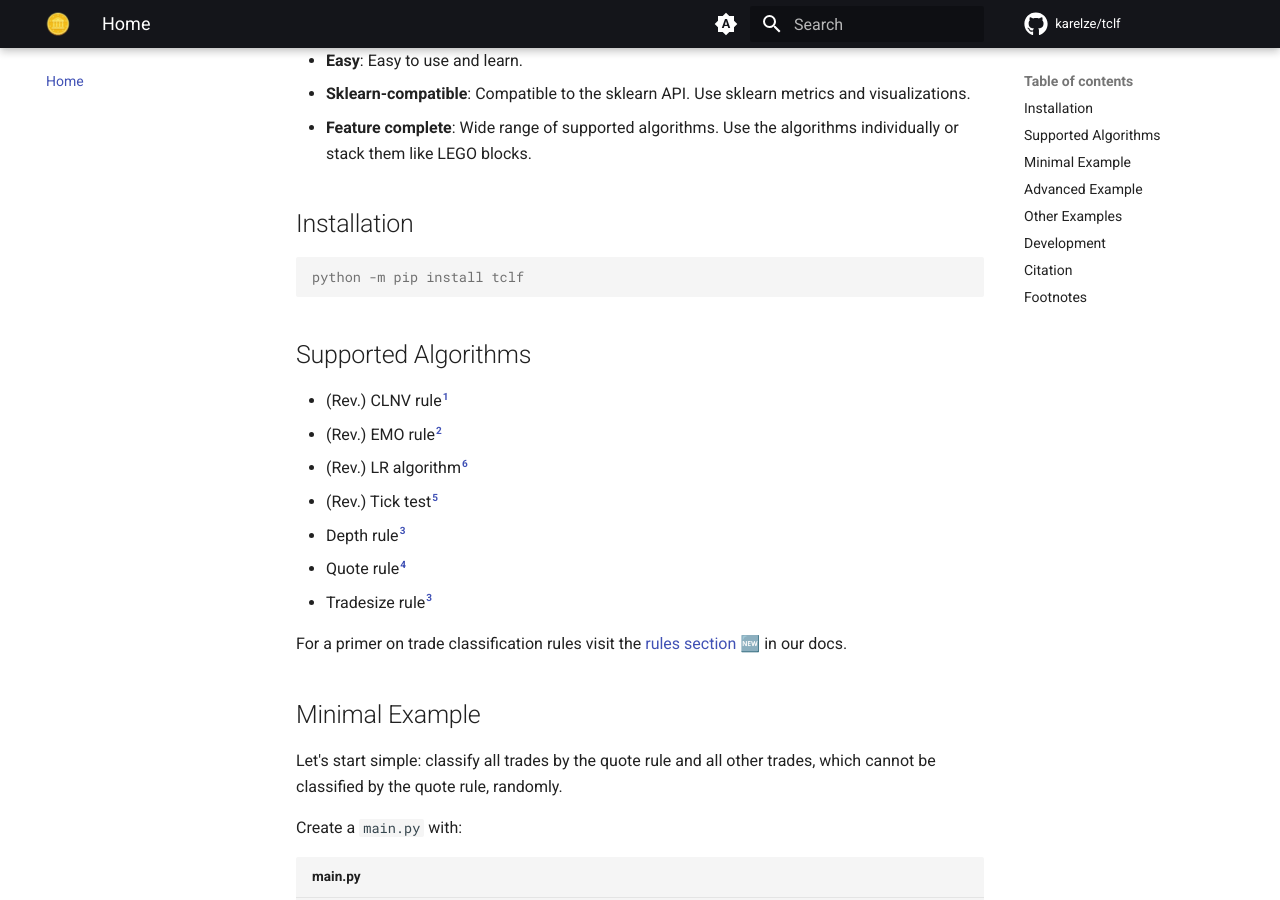
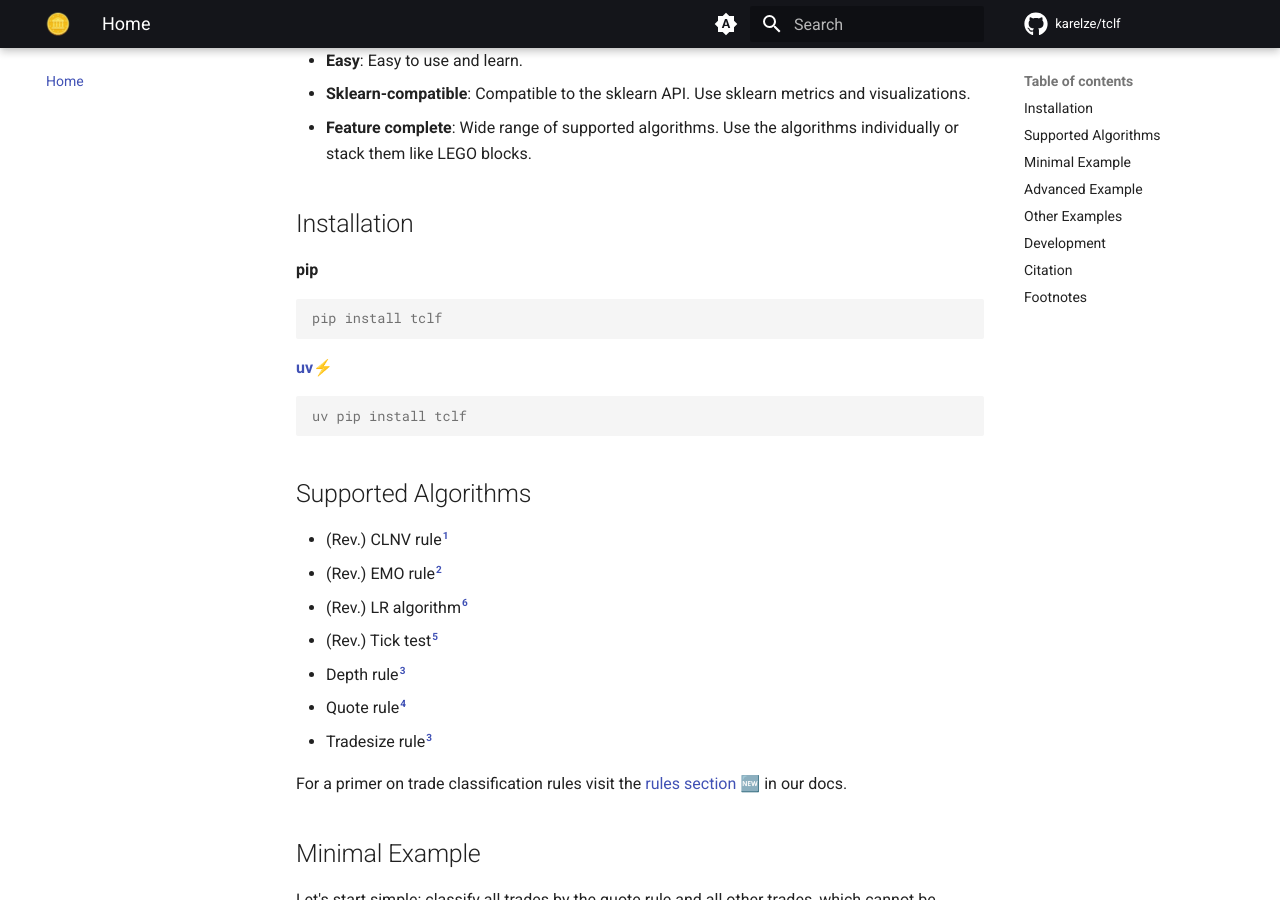
Before and after one commit to KarelZe/tclf, an MkDocs documentation site: the page built from docs/index.md, in a window 1280 px wide and 900 px high, scrolled down 629 px. Built offline with MkDocs 1.6.1 and Material for MkDocs 9.7.7, drawn with Linux system fonts in a browser that asks for light colours; comment, search, counter and statistics services are not loaded.

Commit message:
docs: add instructions for installation via uv

````diff
--- a/docs/index.md
+++ b/docs/index.md
@@ -19,8 +19,15 @@ The key features are:
 * **Feature complete**: Wide range of supported algorithms. Use the algorithms individually or stack them like LEGO blocks.
 
 ## Installation
+
+**pip**
 ```console
-python -m pip install tclf
+pip install tclf
+```
+
+**[uv⚡](https://github.com/astral-sh/uv)**
+```console
+uv pip install tclf
 ```
 
 ## Supported Algorithms
--- a/pyproject.toml
+++ b/pyproject.toml
@@ -78,10 +78,8 @@ name = "cz_conventional_commits"
 version = "0.3.0"
 tag_format = "$version"
 version_files = [
-    "CITATION.cff:version = {",
     "docs/index.md:version",
     "pyproject.toml:version",
-    "README.md:version = {",
     "version",
 ]
 bump_message = "bump: version $current_version → $new_version"
````
Also changed, not shown: README.md (+8 -1 lines).
